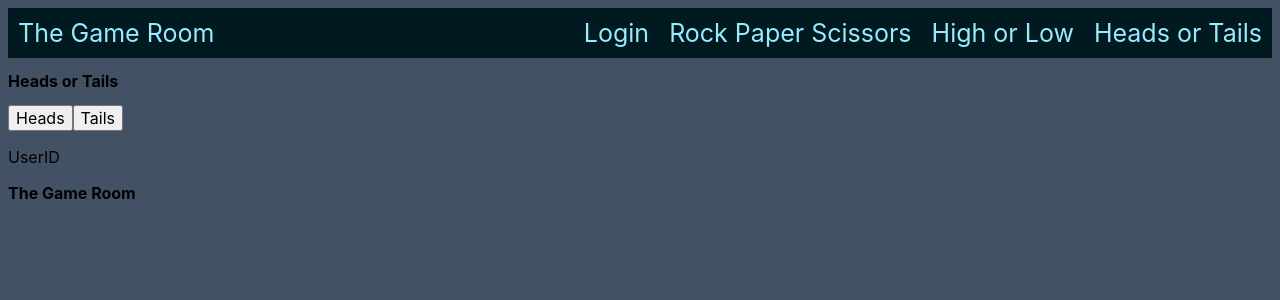
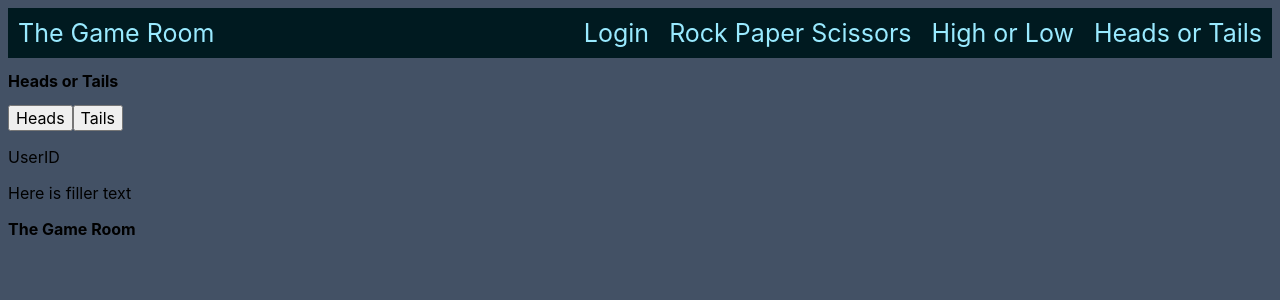
Before and after one commit to JoshuaAldrich/The-Game-Room-2.0, a JavaScript app in the folder the-game-room-2.0/: page /HoT in a window 1280 px wide. Shown: the top 300 px of the page. Built offline with nearby package versions, Linux system fonts and the light colour scheme.

Commit message:
filler to update

```diff
--- a/the-game-room-2.0/src/components/headsOrTails.js
+++ b/the-game-room-2.0/src/components/headsOrTails.js
@@ -7,6 +7,7 @@ const HoT = () => {
       <button>Tails</button>
       <div></div>
       <p>UserID</p>
+      <p>Here is filler text</p>
     </div>
   );
 };
```
